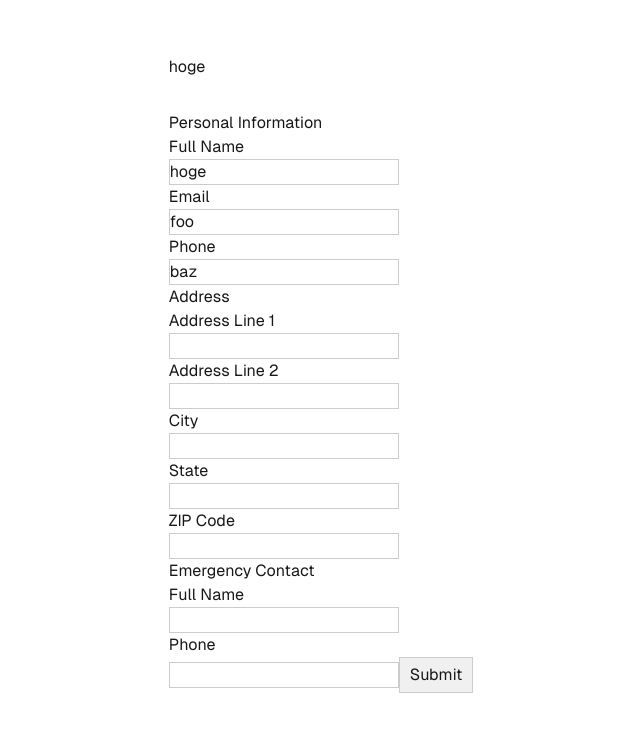
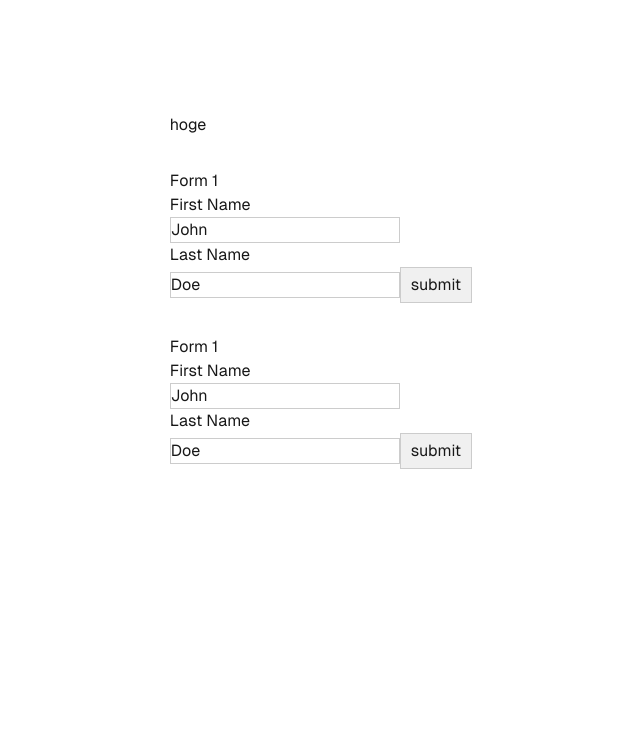
Before and after one commit to shooist/study-nextjs-pages-router, a Next.js app: page / in a window 1280 px wide. Shown: the part 109-840 px from the top of the page, without its empty margins (319-959 px from the left). After the commit the page ends 800 px from the top, so only its background shows below. Built offline with nearby package versions, Linux system fonts and the light colour scheme.

Commit message:
フォーム実験追加

```diff
--- a/package.json
+++ b/package.json
@@ -12,7 +12,8 @@
     "@tanstack/react-form": "^1.2.4",
     "next": "14.2.26",
     "react": "^18",
-    "react-dom": "^18"
+    "react-dom": "^18",
+    "valibot": "^1.0.0"
   },
   "devDependencies": {
     "@types/node": "^20",
--- /dev/null
+++ b/src/components/250417/index.tsx
@@ -0,0 +1,218 @@
+/**
+ * 参考:
+ * https://github.com/TanStack/form/discussions/1350
+ * withFormの再利用
+ * https://github.com/TanStack/form/discussions/1382
+ * AppFieldExtendedReactFormApiの型定義
+ */
+
+import {
+  createFormHook,
+  createFormHookContexts,
+  FieldComponent,
+  FormAsyncValidateOrFn,
+  FormValidateOrFn,
+  ReactFormExtendedApi,
+} from "@tanstack/react-form";
+import { ComponentType, PropsWithChildren } from "react";
+// import * as v from "valibot";
+
+const { fieldContext, useFieldContext, formContext, useFormContext } =
+  createFormHookContexts();
+
+type FormData = {
+  firstName: string;
+  lastName: string;
+};
+
+// const formSchema = v.object({
+//   firstName: v.string(),
+//   lastName: v.string(),
+// });
+
+const fieldComponents = {
+  TextField,
+};
+
+const formComponents = {
+  AwesomeFormWrapper,
+};
+
+type AppFieldExtendedReactFormApi<
+  TFormData,
+  TOnMount extends undefined | FormValidateOrFn<TFormData>,
+  TOnChange extends undefined | FormValidateOrFn<TFormData>,
+  TOnChangeAsync extends undefined | FormAsyncValidateOrFn<TFormData>,
+  TOnBlur extends undefined | FormValidateOrFn<TFormData>,
+  TOnBlurAsync extends undefined | FormAsyncValidateOrFn<TFormData>,
+  TOnSubmit extends undefined | FormValidateOrFn<TFormData>,
+  TOnSubmitAsync extends undefined | FormAsyncValidateOrFn<TFormData>,
+  TOnServer extends undefined | FormAsyncValidateOrFn<TFormData>,
+  TSubmitMeta,
+  TFieldComponents extends Record<string, ComponentType<any>>,
+  TFormComponents extends Record<string, ComponentType<any>>
+> = ReactFormExtendedApi<
+  TFormData,
+  TOnMount,
+  TOnChange,
+  TOnChangeAsync,
+  TOnBlur,
+  TOnBlurAsync,
+  TOnSubmit,
+  TOnSubmitAsync,
+  TOnServer,
+  TSubmitMeta
+> &
+  NoInfer<TFormComponents> & {
+    AppField: FieldComponent<
+      TFormData,
+      TOnMount,
+      TOnChange,
+      TOnChangeAsync,
+      TOnBlur,
+      TOnBlurAsync,
+      TOnSubmit,
+      TOnSubmitAsync,
+      TOnServer,
+      TSubmitMeta,
+      NoInfer<TFieldComponents>
+    >;
+    AppForm: ComponentType<PropsWithChildren>;
+  };
+
+export type AppFormType<TFormData> = AppFieldExtendedReactFormApi<
+  TFormData,
+  FormValidateOrFn<TFormData> | undefined,
+  FormValidateOrFn<TFormData> | undefined,
+  FormAsyncValidateOrFn<TFormData> | undefined,
+  FormValidateOrFn<TFormData> | undefined,
+  FormAsyncValidateOrFn<TFormData> | undefined,
+  FormValidateOrFn<TFormData> | undefined,
+  FormAsyncValidateOrFn<TFormData> | undefined,
+  FormAsyncValidateOrFn<TFormData> | undefined,
+  unknown,
+  typeof fieldComponents,
+  // {
+  //   readonly TextField: ({ label }: { label: string }) => JSX.Element;
+  // },
+  typeof formComponents
+  // {
+  //   readonly AwesomeFormWrapper: ({
+  //     title,
+  //     children,
+  //   }: React.PropsWithChildren<{
+  //     title: string;
+  //   }>) => JSX.Element;
+  // }
+>;
+
+// export type AdvancedFiltersFormType = AppFieldExtendedReactFormApi<
+//   FormData,
+//   typeof formSchema,
+//   typeof formSchema,
+//   typeof formSchema,
+//   typeof formSchema,
+//   typeof formSchema,
+//   typeof formSchema,
+//   typeof formSchema,
+//   typeof formSchema,
+//   undefined,
+//   typeof fieldComponents,
+//   // eslint-disable-next-line @typescript-eslint/no-explicit-any
+//   // Record<any, any>
+//   typeof fieldComponents
+// >;
+
+function TextField({ label }: { label: string }) {
+  const field = useFieldContext<string>();
+  return (
+    <label>
+      <div>{label}</div>
+      <input
+        value={field.state.value}
+        onChange={(e) => field.handleChange(e.target.value)}
+      />
+    </label>
+  );
+}
+
+function AwesomeFormWrapper({
+  title,
+  children,
+}: React.PropsWithChildren<{ title: string }>) {
+  const form = useFormContext();
+  const handleClick = () => {
+    console.log('form values : ', form.state.values);
+  };
+
+  return (
+    <div>
+      <p>{title}</p>
+      {children}
+      <form.Subscribe selector={(state) => state.isSubmitting}>
+        {(isSubmitting) => <button disabled={isSubmitting} onClick={handleClick}>submit</button>}
+      </form.Subscribe>
+    </div>
+  );
+}
+
+const { useAppForm } = createFormHook({
+  fieldComponents,
+  fieldContext,
+  formContext,
+  formComponents,
+});
+
+const App250417 = () => {
+  const form = useAppForm({
+    defaultValues: {
+      firstName: "John",
+      lastName: "Doe",
+    },
+  });
+  // const form2 = useAppForm({
+  //   defaultValues: {
+  //     anotherField: "field2",
+  //   },
+  // });
+
+  return (
+    <>
+      <form.AppForm>
+        <form.AwesomeFormWrapper title="Form 1">
+          <form.AppField name="firstName">
+            {(f) => <f.TextField label="First Name" />}
+          </form.AppField>
+          <form.AppField name="lastName">
+            {(f) => <f.TextField label="Last Name" />}
+          </form.AppField>
+        </form.AwesomeFormWrapper>
+      </form.AppForm>
+      <ChildForm1 form={form} />
+
+      {/* <form2.AppForm>
+        <form2.AwesomeFormWrapper title="Form 2">
+          <form2.AppField name="anotherField">
+            {(f) => <f.TextField label="Another Field" />}
+          </form2.AppField>
+        </form2.AwesomeFormWrapper>
+      </form2.AppForm> */}
+    </>
+  );
+};
+
+const ChildForm1 = ({ form }: { form: AppFormType<FormData> }) => {
+  return (
+    <form.AppForm>
+      <form.AwesomeFormWrapper title="Form 1">
+        <form.AppField name='firstName'>
+          {(f) => <f.TextField label="First Name" />}
+        </form.AppField>
+        <form.AppField name="lastName">
+          {(f) => <f.TextField label="Last Name" />}
+        </form.AppField>
+      </form.AwesomeFormWrapper>
+    </form.AppForm>
+  );
+};
+export default App250417;
--- a/src/pages/index.tsx
+++ b/src/pages/index.tsx
@@ -1,7 +1,8 @@
-import { PeoplePage } from "@/components/People/People";
+import App250417 from "@/components/250417";
+// import { PeoplePage } from "@/components/People/People";
 // import TanStackSplitSample from "@/components/TanStackSplitSample";
 import localFont from "next/font/local";
-import { Suspense } from "react";
+// import { Suspense } from "react";
 
 const geistSans = localFont({
   src: "./fonts/GeistVF.woff",
@@ -23,9 +24,10 @@ export default function Home() {
         <div className="">hoge</div>
         {/* <TanStackSample /> */}
         {/* <TanStackSplitSample /> */}
-        <Suspense fallback={<p>Loading...</p>}>
+        {/* <Suspense fallback={<p>Loading...</p>}>
           <PeoplePage />
-        </Suspense>
+        </Suspense> */}
+        <App250417 />
       </main>
     </div>
   );
```
Also changed, not shown: src/components/250417/child.tsx (added), 1 other file (tests, documents, lock files or other folders).
